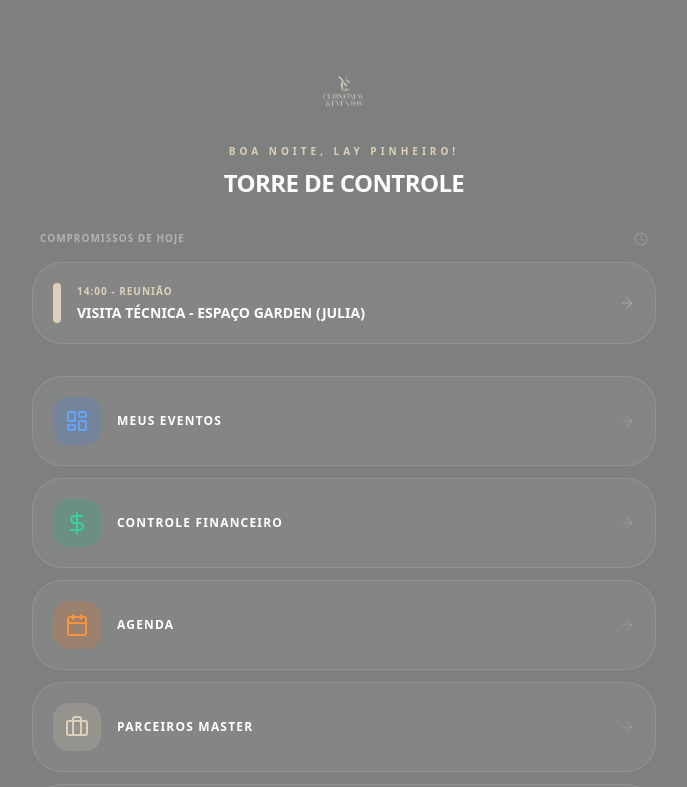
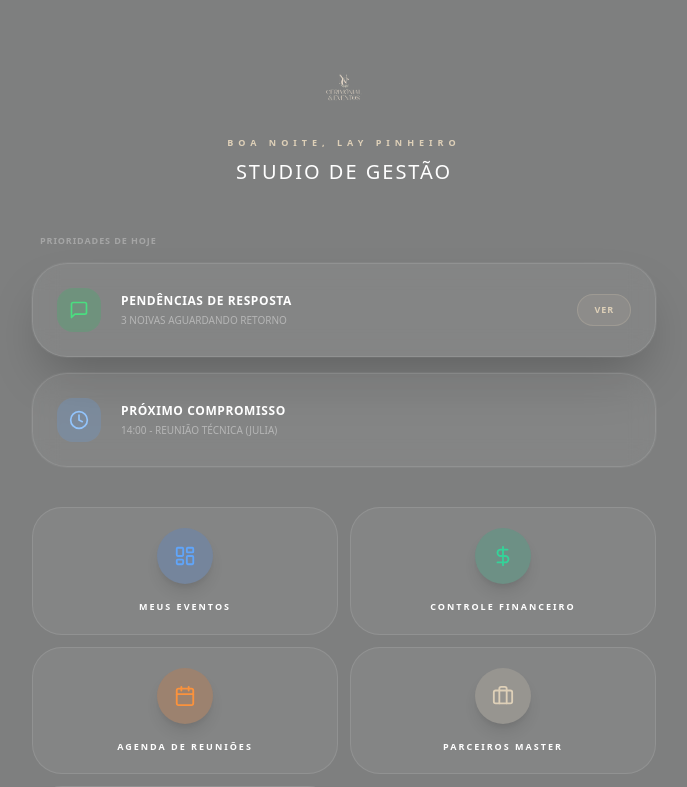
Before and after one commit to layssa20pinheiro-oss/app-checklist-v2, a Next.js app: page / in a window 1280 px wide. Shown: the top 787 px of the page, without its empty margins (296-983 px from the left). Built offline with nearby package versions, Linux system fonts and the light colour scheme.

Commit message:
Update index.js

```diff
--- a/pages/index.js
+++ b/pages/index.js
@@ -2,7 +2,7 @@ import { useRouter } from 'next/router';
 import { useState, useEffect } from 'react';
 import {
   LayoutDashboard, Briefcase, Calendar,
-  Settings2, DollarSign, Bell, ArrowRight, Clock
+  Settings2, DollarSign, Bell, ArrowRight, Clock, MessageSquare
 } from 'lucide-react';
 import Head from 'next/head';
 
@@ -10,7 +10,9 @@ export default function HomeAdmin() {
   const router = useRouter();
   const [saudacao, setSaudacao] = useState('');
 
-  // Lógica de Saudação Dinâmica
+  // No futuro, esse nome virá do login da cliente
+  const [usuarioNome, setUsuarioNome] = useState('Lay Pinheiro');
+
   useEffect(() => {
     const hora = new Date().getHours();
     if (hora >= 5 && hora < 12) setSaudacao('Bom dia');
@@ -19,59 +21,68 @@ export default function HomeAdmin() {
   }, []);
 
   const modulos = [
-    { id: 1, titulo: 'Meus Eventos', icon: <LayoutDashboard size={24}/>, cor: 'bg-blue-500/20 text-blue-400', rota: '/eventos-lista' },
-    { id: 2, titulo: 'Controle Financeiro', icon: <DollarSign size={24}/>, cor: 'bg-emerald-500/20 text-emerald-400', rota: '/financeiro' },
-    { id: 3, titulo: 'Agenda', icon: <Calendar size={24}/>, cor: 'bg-orange-500/20 text-orange-400', rota: '/agenda' },
-    { id: 4, titulo: 'Parceiros Master', icon: <Briefcase size={24}/>, cor: 'bg-[#ded0b8]/20 text-[#ded0b8]', rota: '/catalogo-fornecedores' },
-    { id: 5, titulo: 'Configuração Geral', icon: <Settings2 size={24}/>, cor: 'bg-purple-500/20 text-purple-400', rota: '/config-global' },
+    { id: 1, titulo: 'Meus Eventos', icon: <LayoutDashboard size={22}/>, cor: 'bg-blue-500/20 text-blue-400', rota: '/eventos-lista' },
+    { id: 2, titulo: 'Controle Financeiro', icon: <DollarSign size={22}/>, cor: 'bg-emerald-500/20 text-emerald-400', rota: '/financeiro' },
+    { id: 3, titulo: 'Agenda de Reuniões', icon: <Calendar size={22}/>, cor: 'bg-orange-500/20 text-orange-400', rota: '/agenda' },
+    { id: 4, titulo: 'Parceiros Master', icon: <Briefcase size={22}/>, cor: 'bg-[#ded0b8]/20 text-[#ded0b8]', rota: '/catalogo-fornecedores' },
+    { id: 5, titulo: 'Configuração Geral', icon: <Settings2 size={22}/>, cor: 'bg-purple-500/20 text-purple-400', rota: '/config-global' },
   ];
 
   return (
     <div className="min-h-screen bg-[#7e7f7f] font-sans pb-10">
-      <Head><title>Admin | NC Cerimonial</title></Head>
+      <Head><title>Studio de Gestão | NC</title></Head>
 
-      {/* HEADER: LOGO E SAUDAÇÃO */}
-      <div className="pt-16 pb-8 px-8 max-w-2xl mx-auto text-center">
-        <img src="/logo_nc_transparente.png" alt="NC" className="h-14 mx-auto mb-6 object-contain" />
-        <p className="text-[#ded0b8] text-[10px] uppercase font-bold tracking-[4px] mb-2">{saudacao}, Lay Pinheiro!</p>
-        <h1 className="text-white text-2xl font-bold uppercase tracking-tight">Torre de Controle</h1>
+      {/* HEADER ELEGANTE */}
+      <div className="pt-16 pb-12 px-8 max-w-2xl mx-auto text-center">
+        <img src="/logo_nc_transparente.png" alt="NC" className="h-12 mx-auto mb-6 object-contain" />
+        <p className="text-[#ded0b8] text-[9px] uppercase font-bold tracking-[5px] mb-2">{saudacao}, {usuarioNome}</p>
+        <h1 className="text-white text-xl font-light uppercase tracking-[2px]">Studio de Gestão</h1>
       </div>
 
-      <div className="max-w-2xl mx-auto px-6 space-y-8">
+      <div className="max-w-2xl mx-auto px-6 space-y-10">
 
-        {/* SEÇÃO: COMPROMISSOS DO DIA */}
-        <div className="space-y-4">
+        {/* SEÇÃO: MENSAGENS E COMPROMISSOS (FOCO TOTAL) */}
+        <div className="grid grid-cols-1 gap-4">
           <div className="flex items-center justify-between px-2">
-            <h2 className="text-[10px] font-bold uppercase tracking-widest text-white/40">Compromissos de Hoje</h2>
-            <Clock size={14} className="text-white/20" />
+            <h2 className="text-[9px] font-bold uppercase tracking-widest text-white/30">Prioridades de Hoje</h2>
           </div>
 
-          {/* Exemplo de compromisso (depois buscaremos do banco) */}
-          <div className="bg-white/5 backdrop-blur-md border border-white/10 rounded-[30px] p-5 flex items-center gap-4">
-            <div className="bg-[#ded0b8] w-2 h-10 rounded-full"></div>
+          {/* Card WhatsApp / Pendências */}
+          <div className="bg-white/5 backdrop-blur-md border border-white/10 rounded-[35px] p-6 flex items-center gap-5 ring-1 ring-white/5 shadow-2xl">
+            <div className="p-3 bg-green-500/20 text-green-400 rounded-2xl">
+              <MessageSquare size={20} />
+            </div>
             <div className="flex-1">
-              <p className="text-[10px] text-[#ded0b8] font-bold uppercase tracking-widest">14:00 - Reunião</p>
-              <h3 className="text-white text-sm font-bold uppercase mt-1">Visita Técnica - Espaço Garden (Julia)</h3>
+              <h3 className="text-white text-xs font-bold uppercase tracking-wider">Pendências de Resposta</h3>
+              <p className="text-[10px] text-white/40 mt-1 uppercase">3 noivas aguardando retorno</p>
             </div>
-            <ArrowRight size={16} className="text-white/20" />
+            <button className="text-[9px] font-bold text-[#ded0b8] uppercase tracking-widest bg-[#ded0b8]/10 px-4 py-2 rounded-full border border-[#ded0b8]/20">Ver</button>
+          </div>
+
+          {/* Próximo Evento/Compromisso */}
+          <div className="bg-white/5 backdrop-blur-md border border-white/10 rounded-[35px] p-6 flex items-center gap-5 ring-1 ring-white/5">
+            <div className="p-3 bg-blue-400/20 text-blue-300 rounded-2xl">
+              <Clock size={20} />
+            </div>
+            <div className="flex-1">
+              <h3 className="text-white text-xs font-bold uppercase tracking-wider">Próximo Compromisso</h3>
+              <p className="text-[10px] text-white/40 mt-1 uppercase">14:00 - Reunião Técnica (Julia)</p>
+            </div>
           </div>
         </div>
 
-        {/* SEÇÃO: FERRAMENTAS (MODULOS) */}
-        <div className="grid grid-cols-1 gap-3">
+        {/* MENU PRINCIPAL EM GRID */}
+        <div className="grid grid-cols-1 sm:grid-cols-2 gap-3 pb-10">
           {modulos.map(item => (
             <button
               key={item.id}
               onClick={() => router.push(item.rota)}
-              className="group bg-white/5 backdrop-blur-md border border-white/10 p-5 rounded-[30px] flex items-center gap-4 hover:bg-white/10 transition-all active:scale-[0.98]"
+              className="group bg-white/5 border border-white/10 p-5 rounded-[30px] flex flex-col items-center gap-4 hover:bg-white/10 transition-all active:scale-[0.98] text-center"
             >
-              <div className={`w-12 h-12 rounded-2xl flex items-center justify-center ${item.cor}`}>
+              <div className={`w-14 h-14 rounded-full flex items-center justify-center shadow-lg ${item.cor}`}>
                 {item.icon}
               </div>
-              <div className="flex-1 text-left">
-                <h3 className="text-white font-bold text-xs uppercase tracking-widest">{item.titulo}</h3>
-              </div>
-              <ArrowRight size={16} className="text-white/10 group-hover:text-[#ded0b8] transition-colors" />
+              <h3 className="text-white font-bold text-[9px] uppercase tracking-[2px]">{item.titulo}</h3>
             </button>
           ))}
         </div>
```
